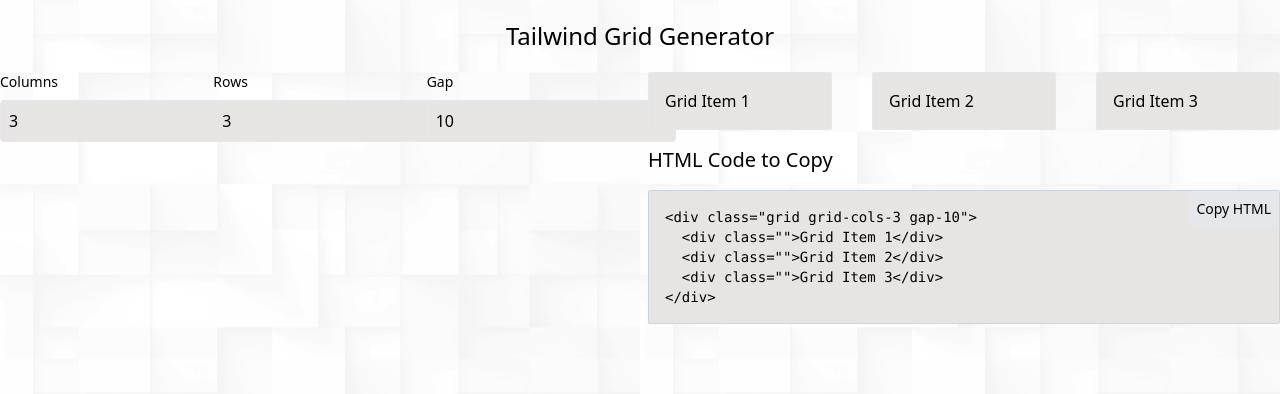
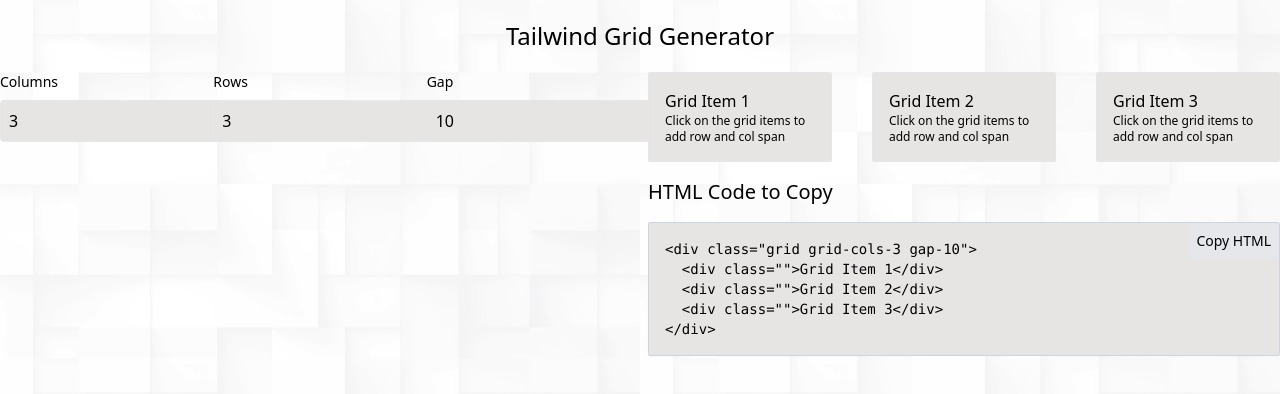
Before and after one commit to nabaraj/tailwind-grid-generator, a Vue app: page / in a window 1280 px wide. Shown: the top 394 px of the page. Built offline with nearby package versions, Linux system fonts and the light colour scheme; the HTML template or start-up script is replaced by a standard one.

Commit message:
Update EditorForm.vue

```diff
--- a/src/components/EditorForm.vue
+++ b/src/components/EditorForm.vue
@@ -196,7 +196,9 @@
             @click="showRowSpan(index)"
           >
             Grid Item {{ index + 1 }}
+            <span class="text-xs block">Click on the grid items to add row and col span</span>
           </div>
+
         </div>
         <h3 class="text-xl my-4">HTML Code to Copy</h3>
         <div
```
